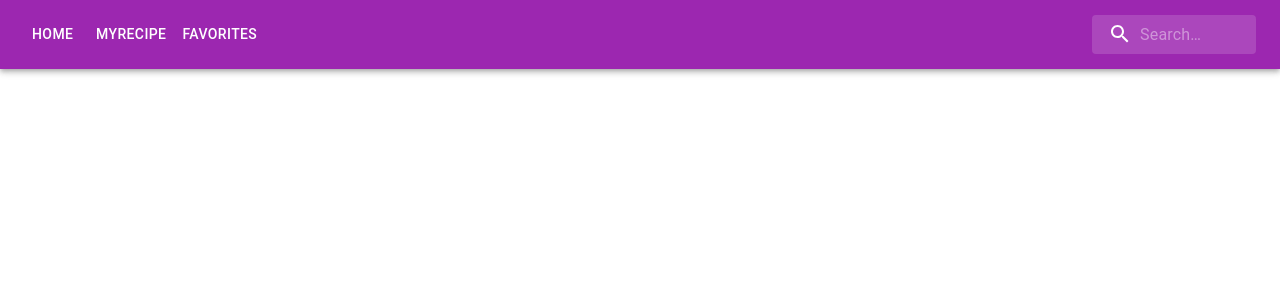
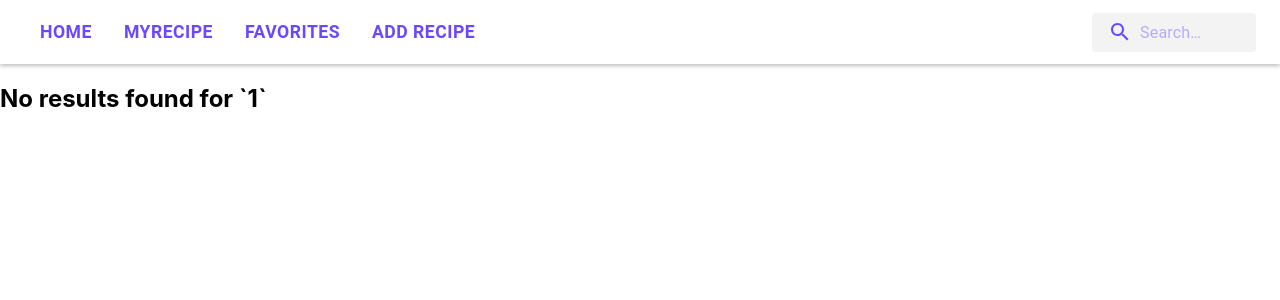
Before and after one commit to rileyp2000/Time-to-Cook, a React (Create React App) app in the folder client/: page /searchresults/1 in a window 1280 px wide. Shown: the top 300 px of the page. Built offline with nearby package versions, Linux system fonts and the light colour scheme.

Commit message:
Updated nav bar and implemented basic search

```diff
--- a/client/src/App.js
+++ b/client/src/App.js
@@ -5,16 +5,20 @@ import Logo from "./components/Logo";
 import Favorite from "./pages/Favorites";
 import Home from "./pages/Home";
 import MyRecipe from "./pages/Myrecipe";
-import {Route, Routes} from "react-router-dom";
+import Addrecipe from "./pages/Addrecipe";
+import { Route, Routes } from "react-router-dom";
+import SearchResults from "./components/SearchResults";
 
 function App() {
   return (
     <>
       <NavBar></NavBar>
       <Routes>
-        <Route path ="/" element={<Home/>} />
-        <Route path ="/favorites" element={<Favorite/>} />
-        <Route path ="/myrecipe" element={<MyRecipe/>} />
+        <Route path="/" element={<Home />} />
+        <Route path="/favorites" element={<Favorite />} />
+        <Route path="/myrecipe" element={<MyRecipe />} />
+        <Route path="/add recipe" element={<Addrecipe />} />
+        <Route path="/searchresults/:query" element={<SearchResults />} />
       </Routes>
     </>
   );
--- a/client/src/components/NavBar.js
+++ b/client/src/components/NavBar.js
@@ -15,9 +15,10 @@ import AdbIcon from "@mui/icons-material/Adb";
 import SearchIcon from "@mui/icons-material/Search";
 import { styled, alpha } from "@mui/material/styles";
 import InputBase from "@mui/material/InputBase";
-import {Link, NavLink} from "react-router-dom";
+import { Link, NavLink } from "react-router-dom";
+import AddIcon from "@mui/icons-material/Add";
 
-const pages = ["Home", "MyRecipe", "favorites"];
+const pages = ["Home", "MyRecipe", "Favorites", "Add Recipe"];
 const settings = ["Profile", "Account", "Dashboard", "Logout"];
 
 function ResponsiveAppBar() {
@@ -82,7 +83,16 @@ function ResponsiveAppBar() {
   }));
 
   return (
-    <AppBar position="static" color="secondary">
+    <AppBar
+      position="static"
+      color="primary"
+      // style={{ backgroundColor: "hsl(294deg 45% 52%)" }}
+      sx={{
+        backgroundColor: "#FFFFFF",
+        color: "#6B48FF",
+        boxShadow: "0px 2px 4px rgba(0, 0, 0, 0.25)",
+      }}
+    >
       <Container maxWidth="xl">
         <Toolbar disableGutters>
           {/* <Typography
@@ -134,11 +144,11 @@ function ResponsiveAppBar() {
               {pages.map((page) => (
                 <MenuItem key={page} onClick={handleCloseNavMenu}>
                   <Link
-                  to={page === "Home" ? "/" : `/${page.toLowerCase()}`}
-                  style={{ textDecoration: "none", color: "inherit" }}
-                  activeStyle={{ fontWeight: "bold" }}
+                    to={page === "Home" ? "/" : `/${page.toLowerCase()}`}
+                    style={{ textDecoration: "none", color: "#6B48FF" }}
+                    activeStyle={{ fontWeight: "bold" }}
                   >
-                  <Typography textAlign="center">{page}</Typography>
+                    <Typography textAlign="center">{page}</Typography>
                   </Link>
                 </MenuItem>
               ))}
@@ -160,20 +170,35 @@ function ResponsiveAppBar() {
           >
             Time!toCook
           </Typography> */}
-          <Box sx={{ flexGrow: 1, display: { xs: "none", md: "flex" } }}>
+          {/* Section for nav bar regular buttons */}
+          <Box
+            sx={{
+              flexGrow: 1,
+              display: { xs: "none", md: "flex" },
+              justifyContent: "flex-start", // added this line
+            }}
+          >
             {pages.map((page) => (
               <Button
                 key={page}
                 onClick={handleCloseNavMenu}
-                sx={{ my: 2, color: "white", display: "block" }}
-                component={Link} to={page === "Home" ? "/" : `/${page.toLowerCase()}`}
+                sx={{
+                  my: 0.5, //space top and bottom of nav bar
+                  mx: 1, //space between buttons
+                  color: "#6B48FF",
+                  display: "block",
+                  fontWeight: "bold",
+                  fontSize: "1.1em",
+                }}
+                component={Link}
+                to={page === "Home" ? "/" : `/${page.toLowerCase()}`}
               >
                 {page}
               </Button>
             ))}
           </Box>
 
-          <Search>
+          <Search style={{backgroundColor: "#F3F3F3"}}>
             <SearchIconWrapper>
               <SearchIcon />
             </SearchIconWrapper>
--- /dev/null
+++ b/client/src/components/SearchResults.js
@@ -0,0 +1,114 @@
+import React from "react";
+import PropTypes from "prop-types";
+import { useParams } from "react-router-dom";
+import RecipeCard from "./RecipeCard";
+
+function SearchResults() {
+  const array = [
+    {
+      title: "Snickerdoodles",
+      time: "20mins",
+      energy: "Moderate",
+      mealType: "Sweets",
+      utensils: ["Measuring spoons", "2 bowls", "stove", "baking sheet"],
+      ingredients: {
+        Snickerdoodles: [
+          "2 ¾ cups all purpose flour",
+          "2tsp cream of tartar",
+          "½ tsp salt",
+          "1tsp baking powder",
+          "1 cup unsalted butter, softened",
+          "2 eggs",
+          "1 tsp vanilla extract",
+        ],
+        "Cinnamon Sugar Coating:": ["⅓ cup sugar", "2 tbsp cinnamon"],
+      },
+      steps: [
+        "Preheat Oven to 350℉",
+        "In a large bowl, cream together butter and sugar",
+        "Mix flour, cream of tartar, baking soda, and salt together in another bowl and then slowly combine wet and dry ingredients",
+        "Combine sugar and cinnamon for the cinnamon sugar coating",
+        "Scoop out dough and roll into a ball",
+        "Bake for 8-10 minutes",
+      ],
+      image: {
+        mime: "image/jpeg",
+        path: "https://lilluna.com/wp-content/uploads/2022/07/snickerdoodles-final3-resize-14.jpg",
+      },
+      filters: ["No Protein"],
+    },
+    {
+      title: "Brownies",
+      time: "45mins",
+      energy: "Moderate",
+      mealType: "Sweets",
+      utensils: [
+        "Measuring spoons",
+        "1 bowl",
+        "stove",
+        "8x8 pan",
+        "spatula",
+        "parchment paper",
+        "whisk",
+        "some patience",
+      ],
+      ingredients: {
+        Brownies: [
+          "8oz semi sweet chocolate, chopped",
+          "12tbsp melted butter",
+          "1 ¼ cup sugar",
+          "2 eggs",
+          "2tsp vanilla extract",
+          "¾ cup all purpose flour",
+          "¼ cup cocoa powder",
+          "1tsp salt",
+        ],
+      },
+      steps: [
+        "Preheat Oven to 350℉",
+        "Line an 8x8 pan with parchment paper and grease",
+        "Melt 4oz of the chopped chocolate in the microwave",
+        "In a large bowl, cream the butter and sugar together with a mixer, then beat in the eggs and vanilla fro 2 minutes until the mixture becomes light and fluffy",
+        "Whisk in the melted chocolate",
+        "Fold in the remaining 4oz of chopped chocolate and transfer batter to the prepared 8x8 pan",
+        "Bake for 20-25 minutes- check using the toothpick method",
+        "Eat and burn your mouth because you forgot to let them cool",
+      ],
+      image: {
+        mime: "image/jpeg",
+        path: "https://cafedelites.com/wp-content/uploads/2018/02/Best-Fudgiest-Brownies-IMAGE-1001.jpg",
+      },
+      filters: ["No Protein"],
+    },
+  ];
+  const { query } = useParams(); // Retrieve the search query parameter
+
+  const getRecipe = (recipe) => {
+    for (let i = 0; i < array.length; i++) {
+      if (array[i].title.toLowerCase() == recipe.toLowerCase()) {
+        console.log(array[i]);
+        return array[i];
+      }
+    }
+    return null;
+  };
+
+  const recipe = getRecipe(query);
+
+  // Use the search query to fetch search results from your backend, or render static search results based on the query
+  return (
+    <div>
+      {recipe ? (
+        <RecipeCard rec={recipe} />
+      ) : (
+        <h2>No results found for `{query}`</h2>
+      )}
+    </div>
+  );
+}
+
+SearchResults.propTypes = {
+  query: PropTypes.string.isRequired,
+};
+
+export default SearchResults;
--- /dev/null
+++ b/client/src/pages/Addrecipe.js
@@ -0,0 +1,10 @@
+import * as React from "react";
+
+
+function Addrecipe(){
+    return (
+        <h1>Addrecipe</h1>
+    );
+}
+
+export default Addrecipe;
--- a/client/src/pages/Favorites.js
+++ b/client/src/pages/Favorites.js
@@ -1,9 +1,10 @@
 import * as React from "react";
+import RecipeCard from "../components/RecipeCard";
 
 
 function Favorite(){
     return (
-        <h1>Favorite</h1>
+        <RecipeCard></RecipeCard>
     );
 }
 
--- a/client/src/pages/Home.css
+++ b/client/src/pages/Home.css
@@ -8,7 +8,7 @@
 
   .logo {
     width: 290px;
-    height: 80px;
+    height: 50px;
     margin-bottom: 20px;
   }
 
@@ -39,7 +39,7 @@
 
     .logo {
       width: 220px;
-      height: 58px;
+      height: 40px;
       margin-bottom: 16px;
     }
 
--- a/client/src/pages/Home.js
+++ b/client/src/pages/Home.js
@@ -1,17 +1,37 @@
-import * as React from "react";
-import SearchIcon from "@mui/icons-material/Search";
+import React from "react";
 import "./Home.css";
+import SearchResults from "../components/SearchResults";
+import { Link, useNavigate } from "react-router-dom";
 
-function Home(){
-    return (
-        <div className="container">
-            <img
-            src={require("../assets/logo.jpg")}
-            className="logo"
-          />
-            <input type="text" placeholder="Search Recipe" className="search-bar" />
-        </div>
-    );
+function Home() {
+  const [searchQuery, setSearchQuery] = React.useState(""); // Initialize search query state to an empty string
+  const navigate = useNavigate(); // Get the navigate function from the useNavigate hook
+
+  const handleSearch = (event) => {
+    if (event.key === "Enter") {
+      const query = event.target.value;
+      event.target.value = "";
+      console.log(query);
+      setSearchQuery(query); // Set search query state to the entered query when a search is performed
+      navigate(`/searchresults/${query}`); // Navigate to the SearchResults page with the search query as a parameter
+    }
+  };
+
+  return (
+    <div className="container">
+      <img src={require("../assets/logo.jpg")} className="logo" />
+      {!searchQuery ? (
+        <input
+          type="text"
+          placeholder="Search Recipe"
+          className="search-bar"
+          onKeyPress={handleSearch}
+        />
+      ) : (
+        <SearchResults query={searchQuery} />
+      )}
+    </div>
+  );
 }
 
 export default Home;
```
Also changed, not shown: client/src/components/RecipeCard.js (+54 -11 lines).
